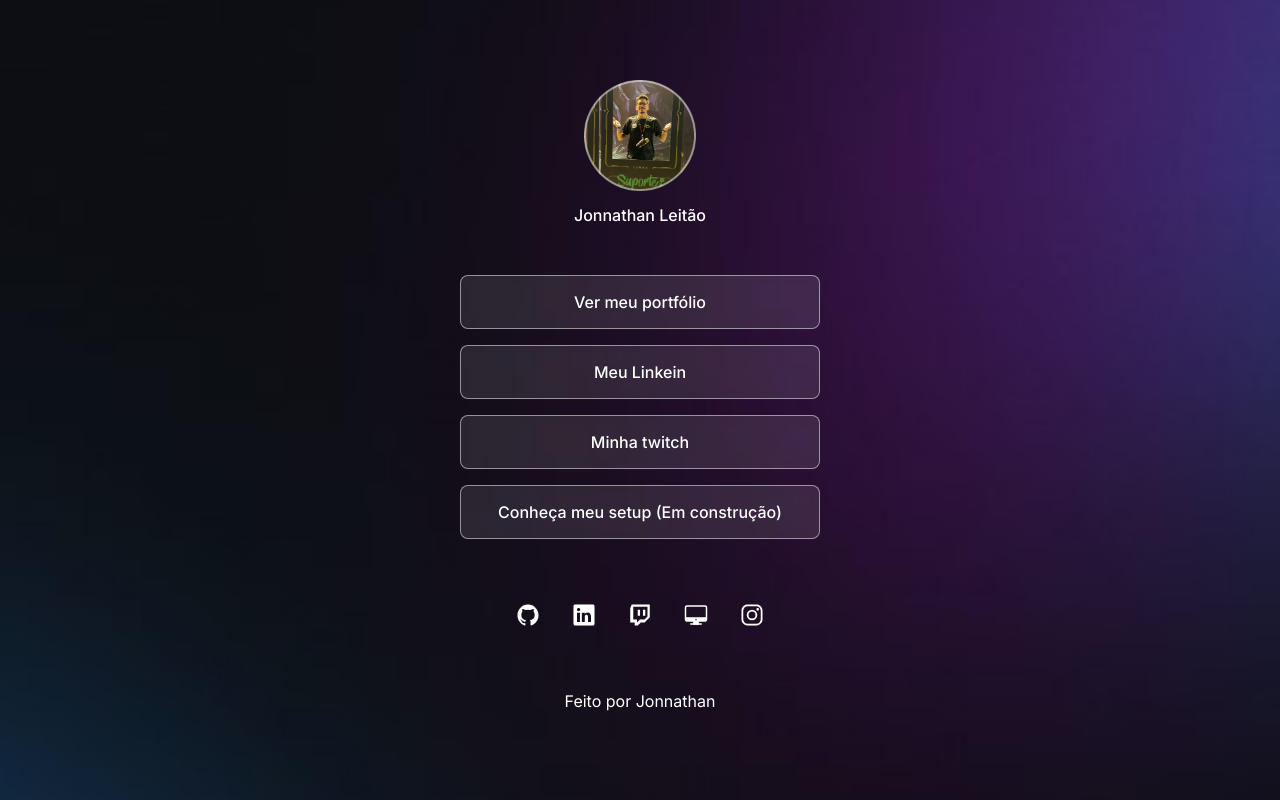
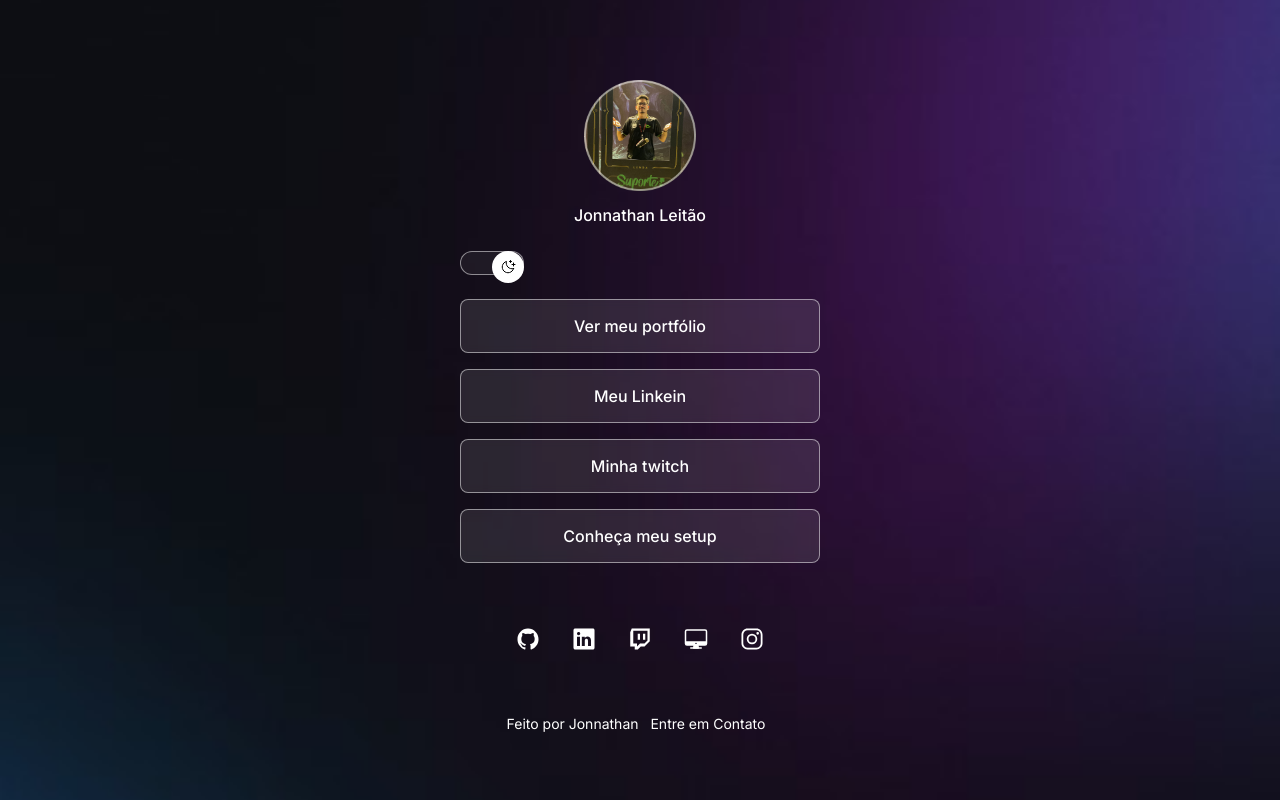
Before and after one commit to JhowHP/discover, a plain HTML site: page index.html in a window 1280 px wide. Drawn offline with nearby package versions, Linux system fonts and the light colour scheme.

Commit message:
Switch e versão light também adicionada, faltando somente adicionar utilidade ao botão switch para alteração de modo

```diff
--- a/index.html
+++ b/index.html
@@ -1,5 +1,5 @@
 <!DOCTYPE html>
-<html lang="pt-br">
+<html lang="pt-br" class="">
   <head>
     <link rel="preconnect" href="https://fonts.googleapis.com" />
     <link rel="preconnect" href="https://fonts.gstatic.com" crossorigin />
@@ -14,9 +14,15 @@
   </head>
   <body>
     <div id="container">
+
       <div id="profile">
         <img src="./assets/avatar.png" alt="Avatar para o Dark Mode" />
         <p>Jonnathan Leitão</p>
+      </div>
+
+      <div id="switch">
+        <button></button>
+        <span></span>
       </div>
 
       <ul>
@@ -38,7 +44,7 @@
           >
         </li>
         <li>
-          <a href="#">Conheça meu setup (Em construção)</a>
+          <a href="https://beacons.ai/jonnathan.leitao">Conheça meu setup</a>
         </li>
       </ul>
 
@@ -58,7 +64,7 @@
           <ion-icon name="logo-twitch"></ion-icon>
         </a>
 
-        <a href="" target="_blank">
+        <a href="https://beacons.ai/jonnathan.leitao" target="_blank">
           <ion-icon name="desktop-outline"></ion-icon>
         </a>
 
@@ -68,7 +74,7 @@
       </div>
 
       <footer>
-        Feito por Jonnathan
+        Feito por Jonnathan <a href="mailto:jonstrond@gmail.com">Entre em Contato</a>
       </footer>
 
 
--- a/styles.css
+++ b/styles.css
@@ -2,6 +2,28 @@
   margin: 0;
   padding: 0;
   box-sizing: border-box;
+}
+
+:root{
+  --text-color: white;
+  --bg-url: url(./assets/bg-mobile.jpg);
+  --stroke-color: rgba(255, 255, 255, 0.5);
+  --surface-color: rgba(255, 255, 255, 0.05);
+  --surface-color-hover: rgba(0, 0, 0, 0.02);
+  --highlight-color: rgba(255, 255, 255, 0.1);
+  --switch-bg-url: url(./assets/moon-stars.svg);
+
+
+}
+
+.light {
+  --text-color: black;
+  --bg-url: url(./assets/bg-mobile-blue.png);
+  --stroke-color: rgba(0, 0, 0, 0.5);
+  --surface-color: rgba(0, 0, 0, 0.5);
+  --surface-color-hover: rgba(0, 0, 0, 0.02);
+  --highlight-color: rgba(0, 0, 0, 0.1);
+  --switch-bg-url: url(./assets/sun.svg);
 }
 
 body {
@@ -13,12 +35,12 @@ body {
 
   /* background em uma só linha: color image repeat position/size*/
 
-  background: url(./assets/bg-mobile.jpg) no-repeat center/cover;
+  background: var(--bg-url) no-repeat center/cover;
 }
 
 body * {
   font-family: "Inter", sans-serif;
-  color: white;
+  color: var(--text-color);
 }
 
 #container {
@@ -26,6 +48,7 @@ body * {
   margin: 56px auto 0px;
 }
 
+/* profile */
 #profile {
   text-align: center;
   padding: 24px;
@@ -39,6 +62,43 @@ body * {
   font-weight: 500;
   line-height: 24px;
   margin-top: 8px;
+}
+
+/* switch */
+
+#switch {
+  position: relative;
+  width: 64px;
+}
+
+#switch button {
+  width: 32px;
+  height: 32px;
+  background: white var(--switch-bg-url) no-repeat center;
+  border: 0;
+  border-radius: 50%;
+
+  position: absolute;
+  right: 0;
+  z-index: 1;
+
+
+}
+
+#switch {
+  position: relative;
+}
+
+#switch span {
+  display: block;
+  width: 64px;
+  height: 24px;
+  background: var(--surface-color);
+  border: 1px solid var(--stroke-color);
+  -webkit-backdrop-filter: blur(4px);
+  border-radius: 9999px;
+
+
 }
 
 /* Links*/
@@ -71,8 +131,8 @@ ul li a {
 
 /*pseudo-selector hover*/
 ul li a:hover {
-  background: rgba(255, 255, 255, 0.05);
-  border: 1.5px solid white;
+  background: var(--surface-color-hover);
+  border: 1.5px solid var(--text-color);
 }
 
 /* social-link */
@@ -95,11 +155,24 @@ ul li a:hover {
 }
 
 #social-links a:hover {
-  background: rgba(255, 255, 255, 0.2);
+  background: var(--highlight-color);
 }
 
 footer {
-  padding: 24px;
+  padding: 24px 0;
   text-align: center;
+  font-size: 14px;
 
 }
+
+footer a {
+  display: inline;
+  padding: 8px;
+  text-decoration: none;
+
+}
+footer a:hover{
+  background:  rgba(255, 255, 255, 0.05);
+  border-radius: 10px;
+
+}
```
Also changed, not shown: assets/bg-mobile-blue.png (added), assets/bg-mobile-red.png (added).
